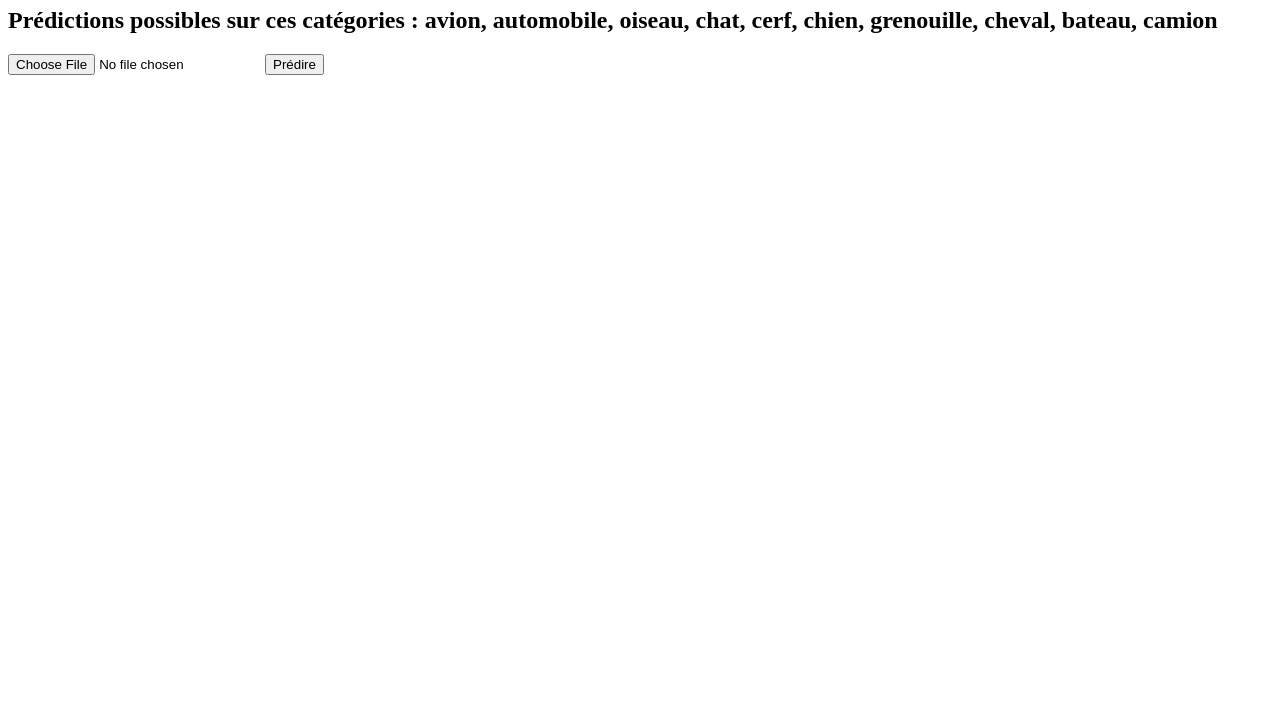
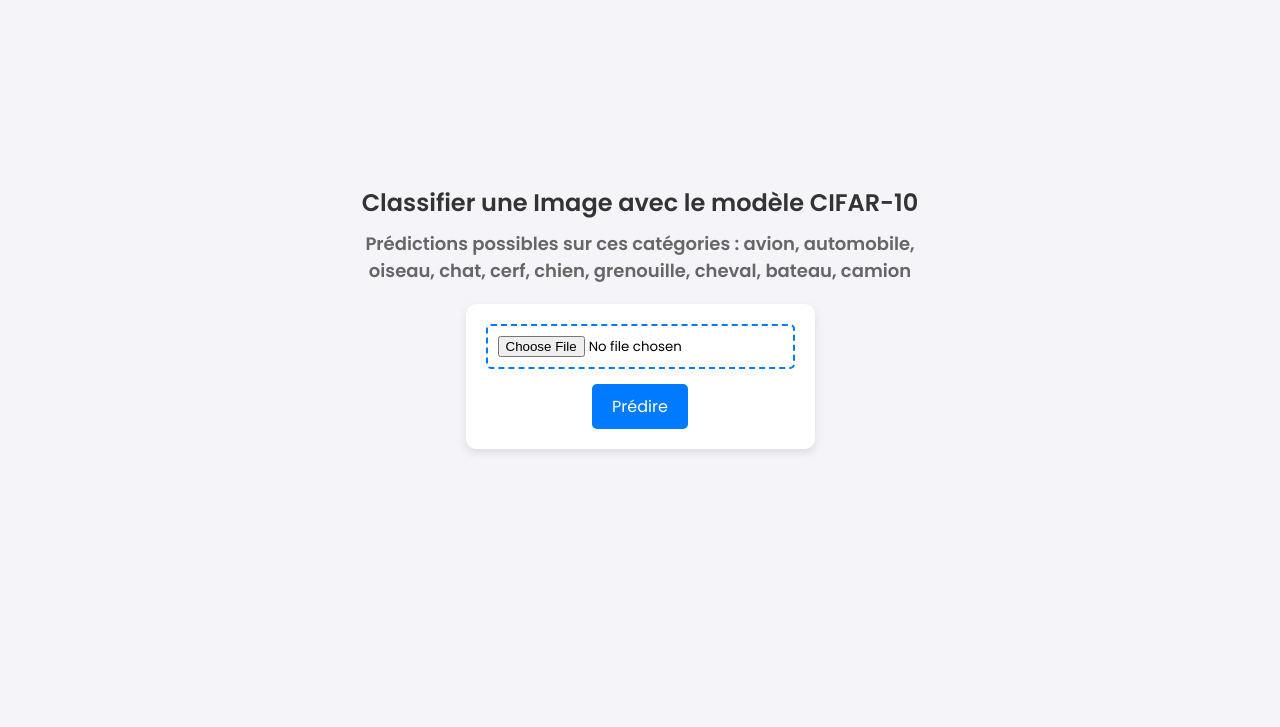
Before and after one commit to Hugo-Macedo/AI-Image-Classifier, a plain HTML site: page frontend/index.html in a window 1280 px wide. Shown: the part 73-800 px from the top of the page. Drawn offline with Linux system fonts and the light colour scheme.

Commit message:
ajout de style

```diff
--- a/frontend/index.html
+++ b/frontend/index.html
@@ -4,6 +4,91 @@
     <meta charset="UTF-8">
     <meta name="viewport" content="width=device-width, initial-scale=1.0">
     <title>Image Classifier</title>
+    <style>
+        @import url('https://fonts.googleapis.com/css2?family=Poppins:wght@300;400;600&display=swap');
+
+        * {
+            margin: 0;
+            padding: 0;
+            box-sizing: border-box;
+            font-family: 'Poppins', sans-serif;
+        }
+
+        body {
+            display: flex;
+            flex-direction: column;
+            align-items: center;
+            justify-content: center;
+            height: 100vh;
+            background-color: #f4f4f9;
+            text-align: center;
+            padding: 20px;
+        }
+
+        h1 {
+            color: #333;
+            font-size: 24px;
+            margin-bottom: 10px;
+        }
+
+        h2 {
+            color: #666;
+            font-size: 18px;
+            margin-bottom: 20px;
+            max-width: 600px;
+        }
+
+        form {
+            background: white;
+            padding: 20px;
+            border-radius: 10px;
+            box-shadow: 0 4px 10px rgba(0, 0, 0, 0.1);
+            display: flex;
+            flex-direction: column;
+            align-items: center;
+            gap: 15px;
+        }
+
+        input[type="file"] {
+            padding: 10px;
+            border: 2px dashed #007BFF;
+            border-radius: 5px;
+            background: #fff;
+            cursor: pointer;
+        }
+
+        button {
+            background-color: #007BFF;
+            color: white;
+            padding: 10px 20px;
+            font-size: 16px;
+            border: none;
+            border-radius: 5px;
+            cursor: pointer;
+            transition: all 0.3s ease-in-out;
+        }
+
+        button:hover {
+            background-color: #0056b3;
+            transform: scale(1.05);
+        }
+
+        #preview {
+            margin-top: 15px;
+            width: 150px;
+            height: 150px;
+            object-fit: cover;
+            border-radius: 10px;
+            display: none;
+        }
+
+        #result {
+            margin-top: 20px;
+            font-size: 18px;
+            font-weight: bold;
+            color: #333;
+        }
+    </style>
 </head>
 <body>
     <h1>Classifier une Image avec le modèle CIFAR-10</h1>
```
